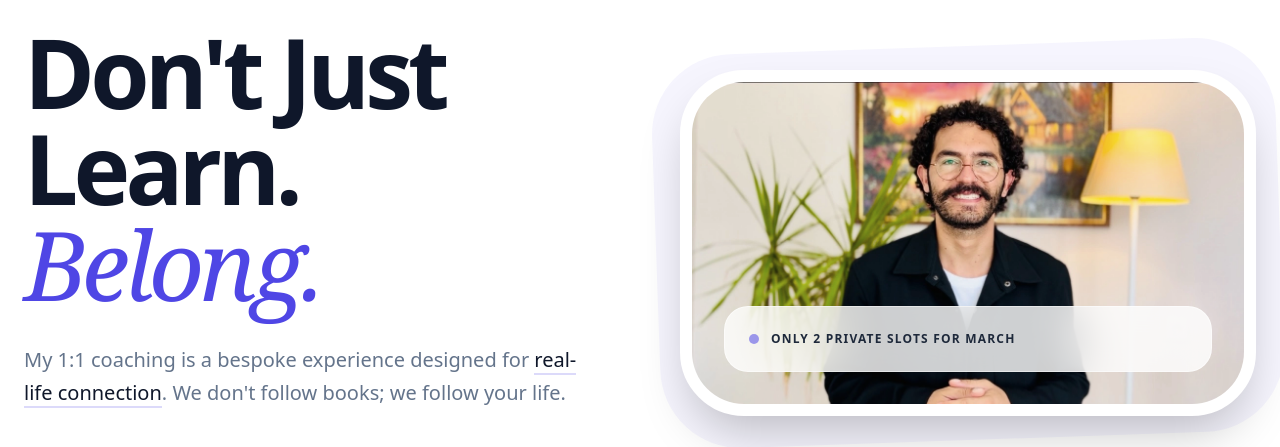
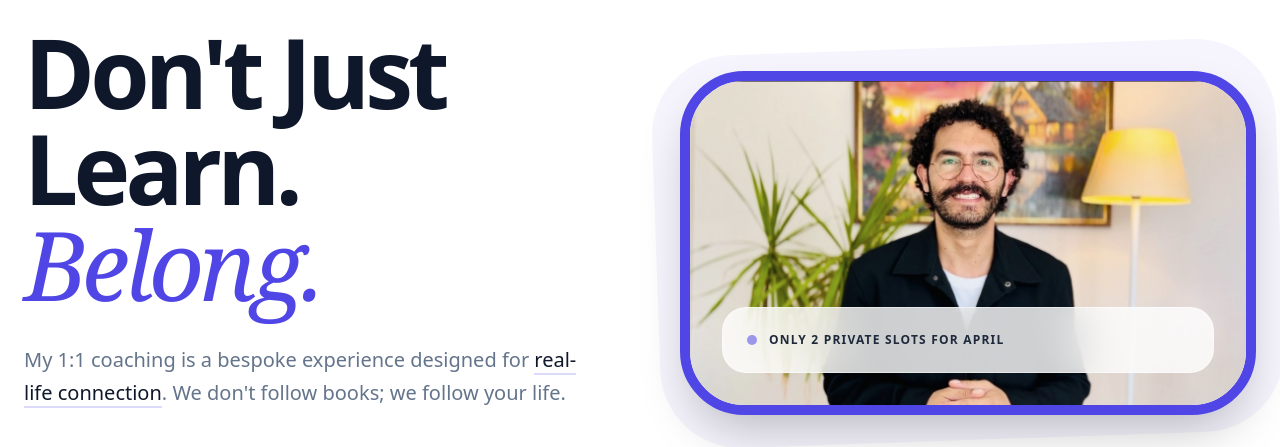
Before and after one commit to corduka/turkish-speaking-club, a React (Vite) app: page /private in a window 1280 px wide. Shown: the part 167-614 px from the top of the page. Built offline with nearby package versions, Linux system fonts and the light colour scheme.

Commit message:
Update private page hero image border color

```diff
--- a/src/pages/Private.jsx
+++ b/src/pages/Private.jsx
@@ -89,12 +89,12 @@ export default function Private() {
 
             <motion.div initial={{ opacity: 0, scale: 0.95 }} animate={{ opacity: 1, scale: 1 }} className="flex-1 relative">
                 <div className="absolute -inset-6 bg-brand-primary/5 rounded-[5rem] -rotate-2"></div>
-                <div className="relative bg-white rounded-[4rem] overflow-hidden border-[12px] border-white shadow-2xl">
+                <div className="relative bg-white rounded-[4rem] overflow-hidden border-[10px] border-brand-primary shadow-2xl">
                     <img src={mainProfile} alt="Abdullah - Turkish Coach" className="w-full h-auto grayscale-[20%] hover:grayscale-0 transition-all duration-700" />
                     <div className="absolute bottom-8 left-8 right-8 p-6 bg-white/80 backdrop-blur-xl rounded-3xl border border-white/50">
                         <div className="flex items-center gap-3">
                             <div className="w-2.5 h-2.5 bg-brand-primary rounded-full animate-pulse"></div>
-                            <span className="text-xs font-black text-slate-800 uppercase tracking-widest">Only 2 Private Slots for March</span>
+                            <span className="text-xs font-black text-slate-800 uppercase tracking-widest">Only 2 Private Slots for April</span>
                         </div>
                     </div>
                 </div>
```
